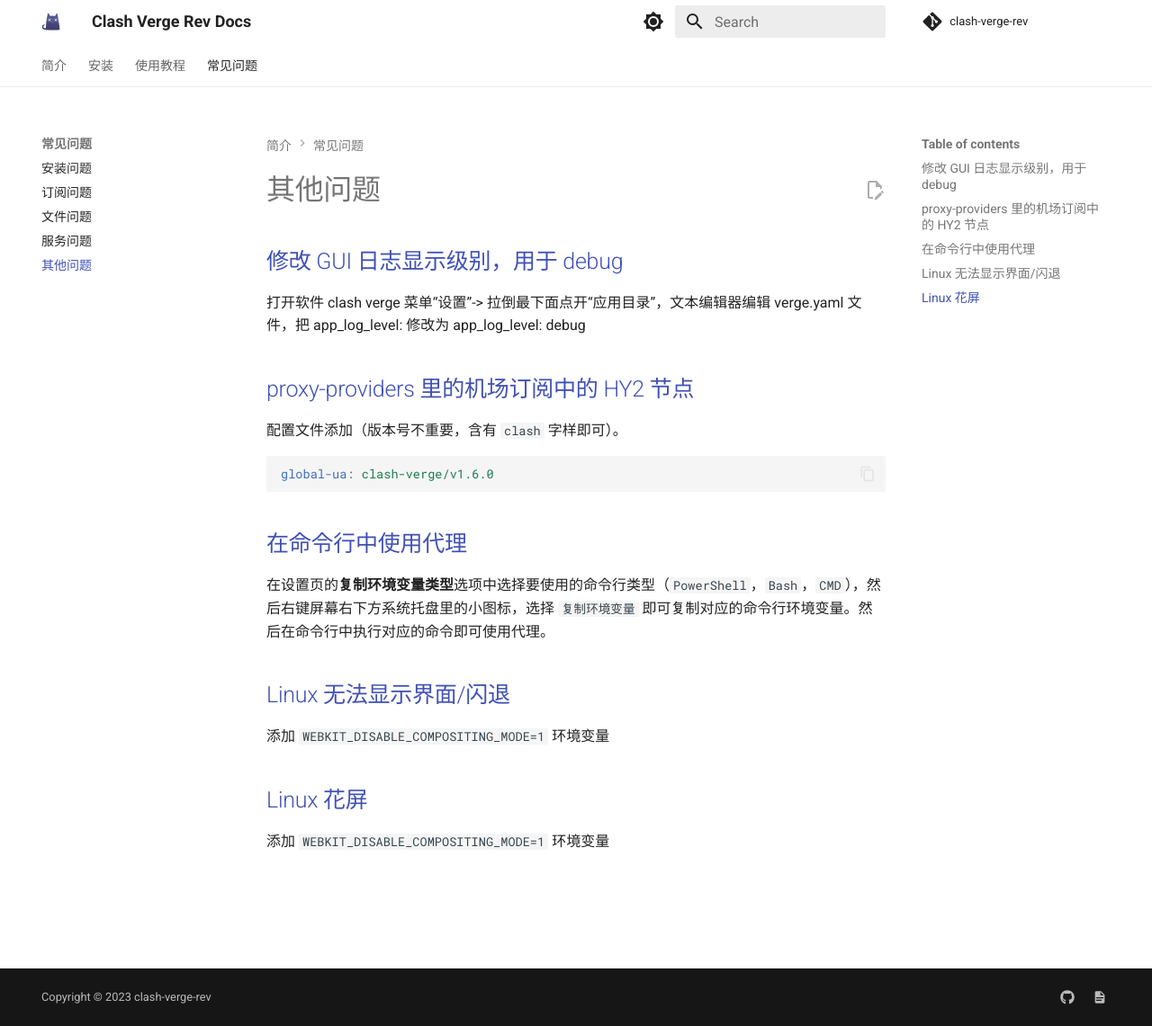
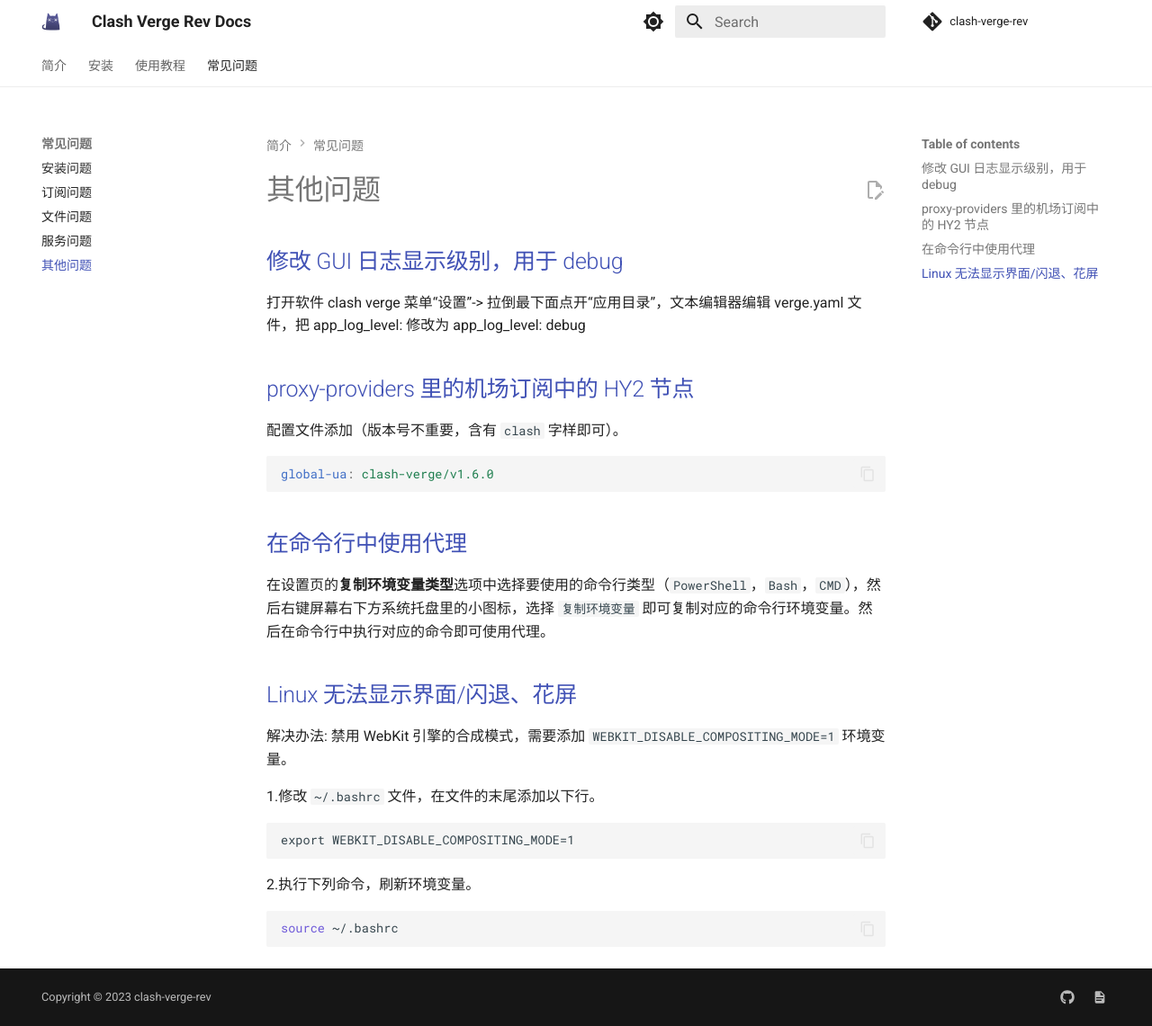
Before and after one commit to clash-verge-rev/clash-verge-rev.github.io, an MkDocs documentation site: the page built from docs/faq/other.md, in a window 1280 px wide and 1141 px high. Shown: the whole window at 90% size. Built offline with MkDocs 1.6.1 and Material for MkDocs 9.7.7, drawn with Linux system fonts in a browser that asks for light colours; comment, search, counter and statistics services are not loaded.

````diff
--- a/docs/faq/other.md
+++ b/docs/faq/other.md
@@ -14,10 +14,18 @@ global-ua: clash-verge/v1.6.0
 
 在设置页的**复制环境变量类型**选项中选择要使用的命令行类型（`PowerShell`，`Bash`，`CMD`），然后右键屏幕右下方系统托盘里的小图标，选择 `复制环境变量` 即可复制对应的命令行环境变量。然后在命令行中执行对应的命令即可使用代理。
 
-## Linux 无法显示界面/闪退
+## Linux 无法显示界面/闪退、花屏
 
-添加 `WEBKIT_DISABLE_COMPOSITING_MODE=1` 环境变量
+解决办法: 禁用 WebKit 引擎的合成模式，需要添加 `WEBKIT_DISABLE_COMPOSITING_MODE=1` 环境变量。
 
-## Linux 花屏
+1.修改 `~/.bashrc` 文件，在文件的末尾添加以下行。
 
-添加 `WEBKIT_DISABLE_COMPOSITING_MODE=1` 环境变量
+```
+export WEBKIT_DISABLE_COMPOSITING_MODE=1
+```
+
+2.执行下列命令，刷新环境变量。
+
+```bash
+source ~/.bashrc
+```
````
Also changed, not shown: docs/guide/merge.md (+1 -1 lines), docs/guide/script.md (+18 -0 lines).
